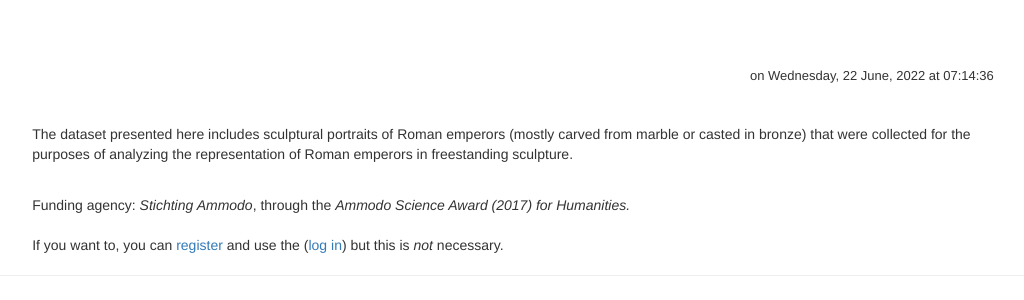
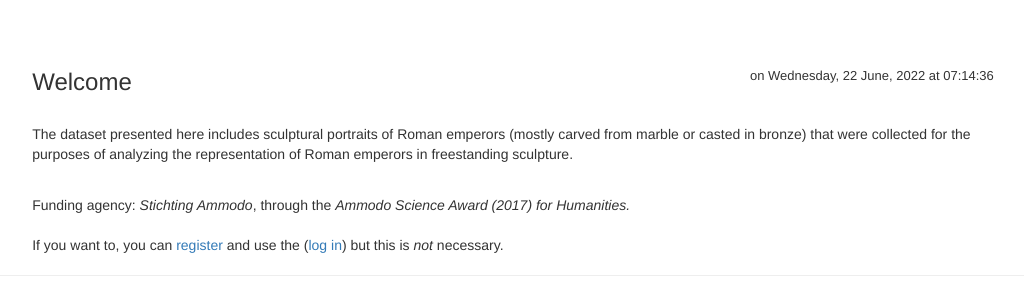
Before and after one commit to ThijsRU/Roman_Imperial_Portraits, a Django app: page / in a window 1280 px wide. Shown: the part 101-401 px from the top of the page, without its empty margins (127-1151 px from the left). Run offline with Django 3.2, Linux system fonts and the light colour scheme; some libraries are stand-ins or nearby versions.

Commit message:
Adding "Welcome" to the welcome page / index.html

```diff
--- a/Roman_Imperial_Portraits/ripdapp/templates/ripdapp/index.html
+++ b/Roman_Imperial_Portraits/ripdapp/templates/ripdapp/index.html
@@ -6,8 +6,9 @@
   <div class="row">
     <div class="col-md-10 col-md-offset-1">
       <h3>
+        Welcome
         <span class="pull-right" style="font-size: small;">on {{current_time}}</span>
-         <br/>
+        <br/>
       </h3>
 
       {% if user.is_authenticated %}
```
